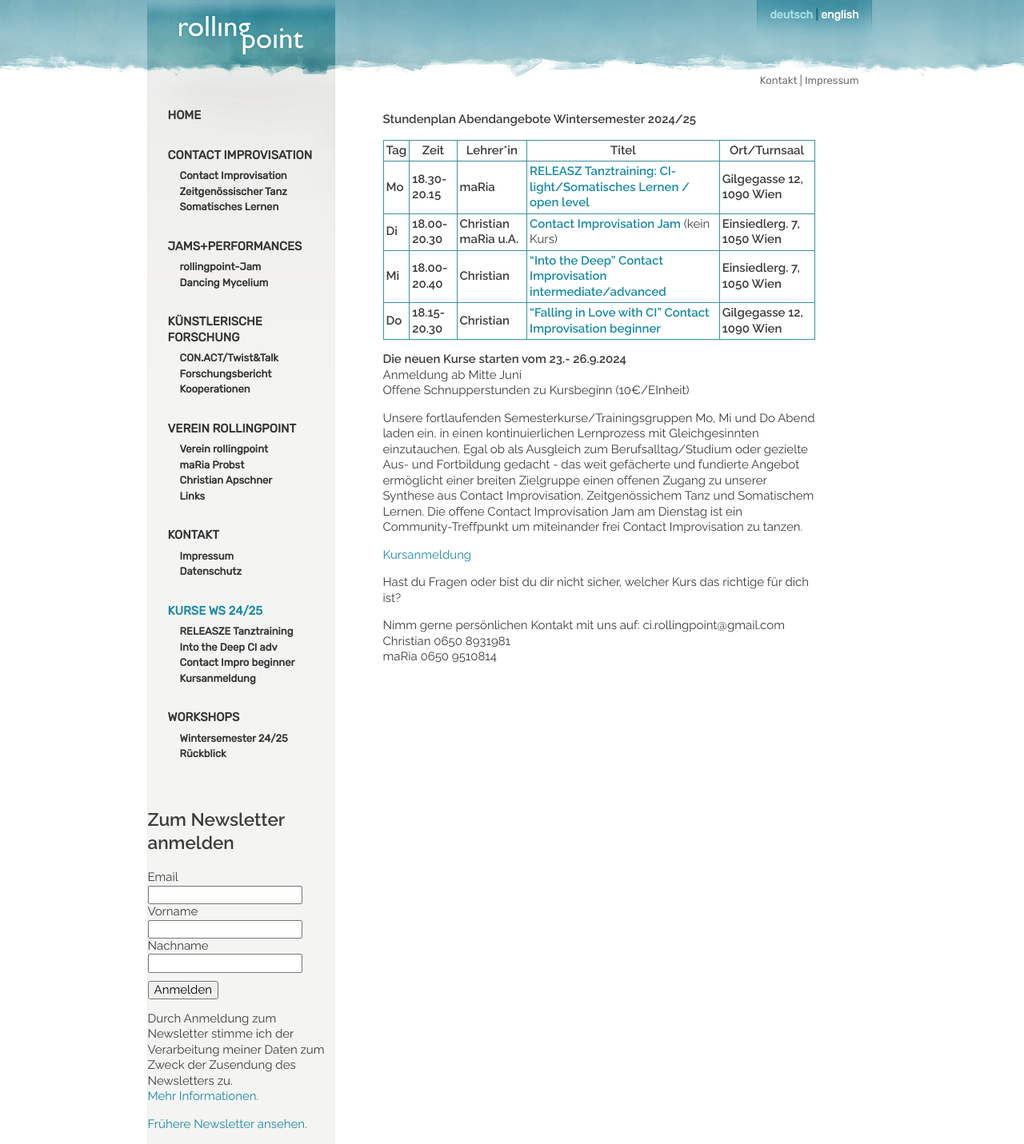
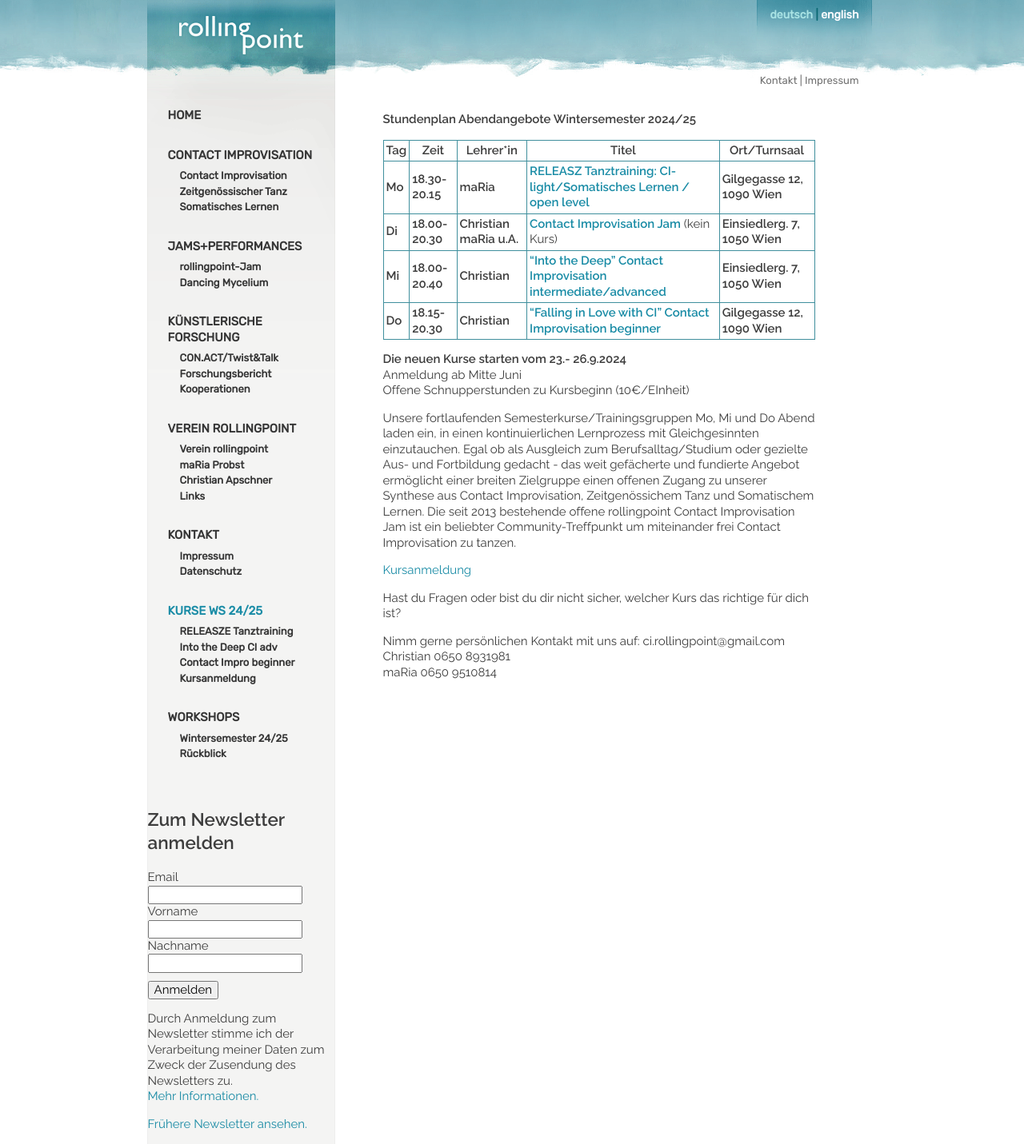
Before and after one commit to manulari/rollingpointat, a Jekyll site: the page built from _pages_de/kurse-1.md, in a window 1280 px wide. Shown: the whole page at 80% size. Built offline with Jekyll 4.4.1, drawn with Linux system fonts in a browser that asks for light colours; comment, search, counter and statistics services are not loaded.

Commit message:
Update page (de) “kurse-1”

```diff
--- a/_pages_de/kurse-1.md
+++ b/_pages_de/kurse-1.md
@@ -16,7 +16,7 @@ language: de
 Anmeldung ab Mitte Juni\
 Offene Schnupperstunden zu Kursbeginn (10€/EInheit)
 
-Unsere fortlaufenden Semesterkurse/Trainingsgruppen Mo, Mi und Do Abend laden ein, in einen kontinuierlichen Lernprozess mit Gleichgesinnten einzutauchen. Egal ob als Ausgleich zum Berufsalltag/Studium oder gezielte Aus- und Fortbildung gedacht - das weit gefächerte und fundierte Angebot ermöglicht einer breiten Zielgruppe einen offenen Zugang zu unserer Synthese aus Contact Improvisation, Zeitgenössichem Tanz und Somatischem Lernen. Die offene Contact Improvisation Jam am Dienstag ist ein Community-Treffpunkt um miteinander frei Contact Improvisation zu tanzen.
+Unsere fortlaufenden Semesterkurse/Trainingsgruppen Mo, Mi und Do Abend laden ein, in einen kontinuierlichen Lernprozess mit Gleichgesinnten einzutauchen. Egal ob als Ausgleich zum Berufsalltag/Studium oder gezielte Aus- und Fortbildung gedacht - das weit gefächerte und fundierte Angebot ermöglicht einer breiten Zielgruppe einen offenen Zugang zu unserer Synthese aus Contact Improvisation, Zeitgenössichem Tanz und Somatischem Lernen. Die seit 2013 bestehende offene rollingpoint Contact Improvisation Jam ist ein beliebter Community-Treffpunkt um miteinander frei Contact Improvisation zu tanzen.
 
 [Kursanmeldung](https://rollingpoint.at/Kursanmeldung)
 
```
